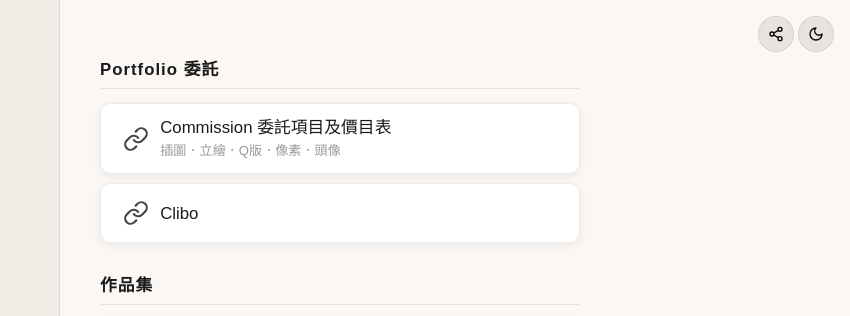
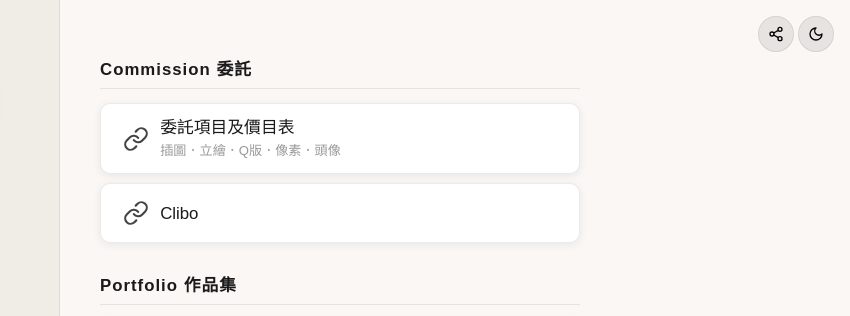
Before and after one commit to miNanxuan/nanxuanlink, a plain HTML site: page index.html in a window 1280 px wide. Shown: the top 316 px of the page, 430-1280 px from the left. Drawn offline with Linux system fonts and the light colour scheme; a web font is replaced by a local one.

Commit message:
Update index.html

```diff
--- a/index.html
+++ b/index.html
@@ -171,13 +171,13 @@
 
       <!-- 委託 -->
       <div class="section">
-        <div class="section-title">Portfolio 委託</div>
+        <div class="section-title">Commission 委託</div>
         <a class="link-btn" href="https://nanxuan.wixsite.com/reizouko/%E5%A7%94%E8%A8%97" target="_blank">
           <div class="btn-icon-wrap">
             <svg viewBox="0 0 24 24" class="ic"><path d="M10 13a5 5 0 0 0 7.54.54l3-3a5 5 0 0 0-7.07-7.07l-1.72 1.71"/><path d="M14 11a5 5 0 0 0-7.54-.54l-3 3a5 5 0 0 0 7.07 7.07l1.71-1.71"/></svg>
           </div>
           <div class="btn-text">
-            <span class="btn-title">Commission 委託項目及價目表</span>
+            <span class="btn-title">委託項目及價目表</span>
             <span class="btn-sub">插圖．立繪．Q版．像素．頭像</span>
           </div>
         </a>
@@ -191,7 +191,7 @@
 
       <!-- 作品集 -->
       <div class="section">
-        <div class="section-title">作品集</div>
+        <div class="section-title">Portfolio 作品集</div>
         <a class="link-btn" href="https://www.pixiv.net/users/3321190" target="_blank">
           <div class="btn-icon-wrap">
             <svg viewBox="0 0 24 24" class="ic-fill"><path d="M4.935 0A4.924 4.924 0 0 0 0 4.935v14.13A4.924 4.924 0 0 0 4.935 24H19.06A4.924 4.924 0 0 0 24 19.065V4.935A4.924 4.924 0 0 0 19.065 0zm7.81 4.547c2.181 0 4.058.676 5.399 1.847a6.117 6.117 0 0 1 2.116 4.66c.005 1.854-.68 3.548-1.957 4.77-1.276 1.220-3.121 1.904-5.558 1.904a8.745 8.745 0 0 1-1.79-.192v4.383H8.024V5.072a18.958 18.958 0 0 1 4.72-.525zm-.228 2.928c-.5 0-1.032.043-1.492.125v5.908c.386.086.845.114 1.45.114 2.founders 0 3.352-1.135 3.352-3.12 0-1.783-1.133-3.027-3.31-3.027z"/></svg>
```
